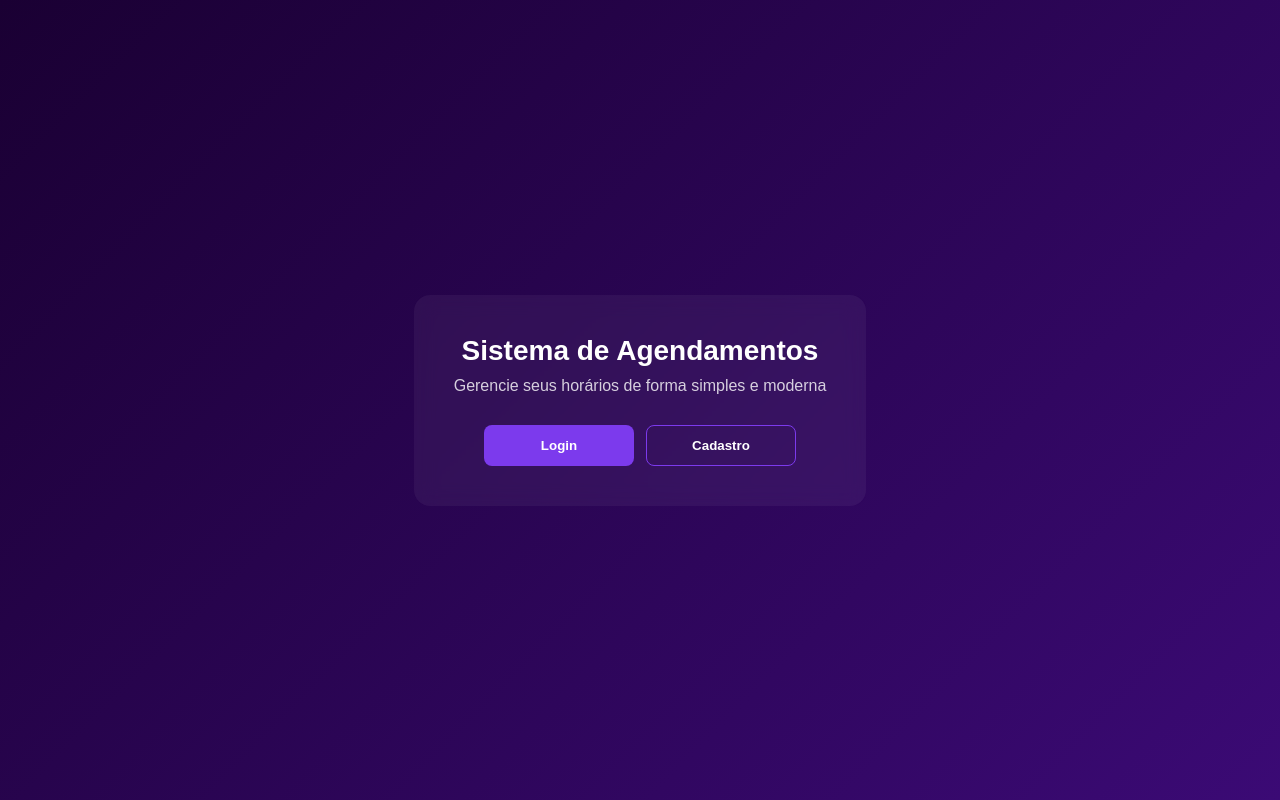
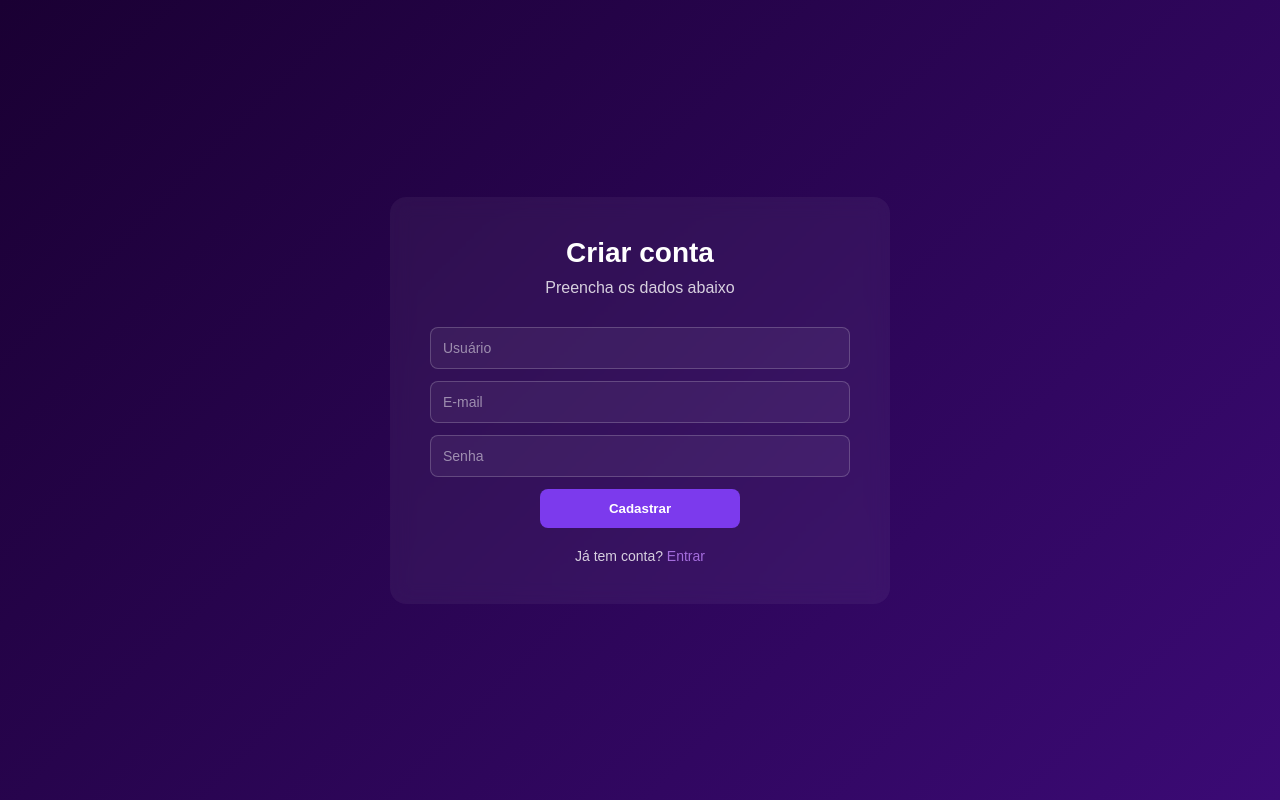
Before and after one commit to amandanan/service-scheduling-api, a React app in the folder frontend/: page /register in a window 1280 px wide. Built offline with nearby package versions, Linux system fonts and the light colour scheme; the HTML template or start-up script is replaced by a standard one.

Commit message:
screen creation record

```diff
--- a/frontend/package.json
+++ b/frontend/package.json
@@ -11,7 +11,8 @@
   },
   "dependencies": {
     "react": "^19.2.4",
-    "react-dom": "^19.2.4"
+    "react-dom": "^19.2.4",
+    "react-router-dom": "^7.14.2"
   },
   "devDependencies": {
     "@eslint/js": "^9.39.4",
--- a/frontend/src/App.css
+++ b/frontend/src/App.css
@@ -163,3 +163,26 @@ html, body {
   width: 100%;
   max-width: 200px;
 }
+
+/* css register */
+
+.success {
+  color: #4ade80;
+  font-size: 14px;
+  text-align: center;
+}
+
+.link {
+  margin-top: 20px;
+  font-size: 14px;
+  opacity: 0.8;
+}
+
+.link a {
+  color: #c084fc;
+  text-decoration: none;
+}
+
+.link a:hover {
+  text-decoration: underline;
+}
--- a/frontend/src/App.jsx
+++ b/frontend/src/App.jsx
@@ -1,11 +1,19 @@
 import "./App.css";
 import Home from "./pages/Home";
+import Login from "./pages/Login";
+import Register from "./pages/Register";
+
+import { BrowserRouter as Router, Routes, Route } from "react-router-dom";
 
 function App() {
   return (
-    <div>
-      <Home />
-    </div>
+    <Router>
+      <Routes>
+        <Route path="/" element={<Home />} />
+        <Route path="/login" element={<Login />} />
+        <Route path="/register" element={<Register />} />
+      </Routes>
+    </Router>
   );
 }
 
--- /dev/null
+++ b/frontend/src/pages/Register.jsx
@@ -0,0 +1,88 @@
+import { useState } from "react";
+import "../App.css";
+
+function Register() {
+  const [username, setUsername] = useState("");
+  const [email, setEmail] = useState("");
+  const [password, setPassword] = useState("");
+
+  const [error, setError] = useState("");
+  const [success, setSuccess] = useState("");
+
+  const handleRegister = async (e) => {
+    e.preventDefault();
+
+    setError("");
+    setSuccess("");
+
+    // validação simples
+    if (password.length < 6) {
+      setError("A senha deve ter pelo menos 6 caracteres");
+      return;
+    }
+
+    try {
+      // 👉 depois vamos conectar com FastAPI
+      setSuccess("Conta criada com sucesso!");
+
+      // limpa campos
+      setUsername("");
+      setEmail("");
+      setPassword("");
+    } catch (err) {
+      setError("Erro ao cadastrar");
+    }
+  };
+
+  return (
+    <div className="container">
+      <div className="card">
+        <h1 className="title">Criar conta</h1>
+        <p className="subtitle">Preencha os dados abaixo</p>
+
+        <form className="form" onSubmit={handleRegister}>
+          <input
+            type="text"
+            placeholder="Usuário"
+            value={username}
+            onChange={(e) => setUsername(e.target.value)}
+            required
+          />
+
+          <input
+            type="email"
+            placeholder="E-mail"
+            value={email}
+            onChange={(e) => setEmail(e.target.value)}
+            required
+          />
+
+          <input
+            type="password"
+            placeholder="Senha"
+            value={password}
+            onChange={(e) => setPassword(e.target.value)}
+            required
+          />
+
+          {/* ERRO */}
+          {error && <span className="error">{error}</span>}
+
+          {/* SUCESSO */}
+          {success && <span className="success">{success}</span>}
+
+          <button className="btn primary" type="submit">
+            Cadastrar
+          </button>
+        </form>
+
+        {/* link para login */}
+        <p className="link">
+          Já tem conta? <a href="/login">Entrar</a>
+        </p>
+      </div>
+    </div>
+  );
+}
+
+export default Register;
```
Also changed, not shown: 1 other file (tests, documents, lock files or other folders).
